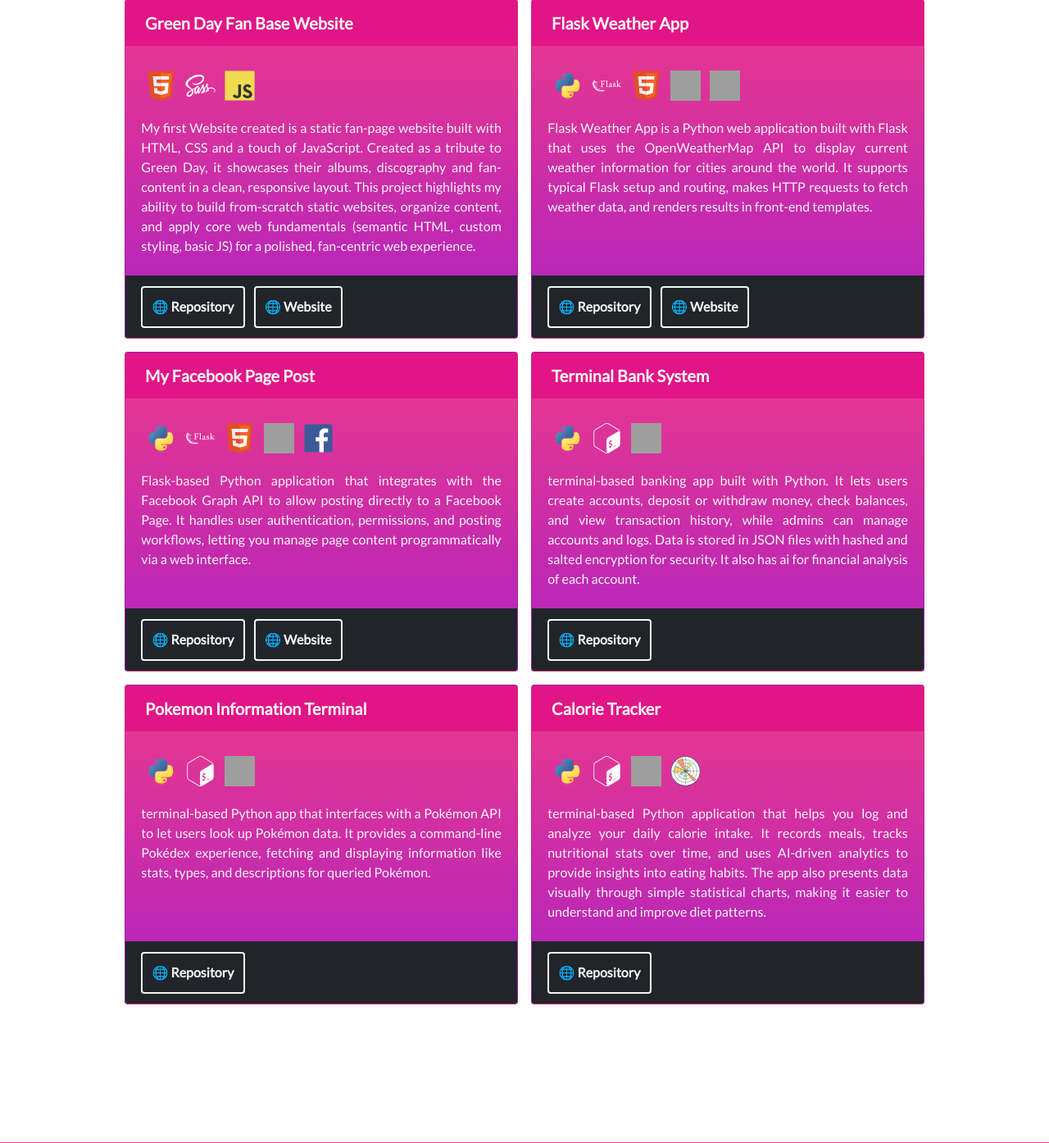
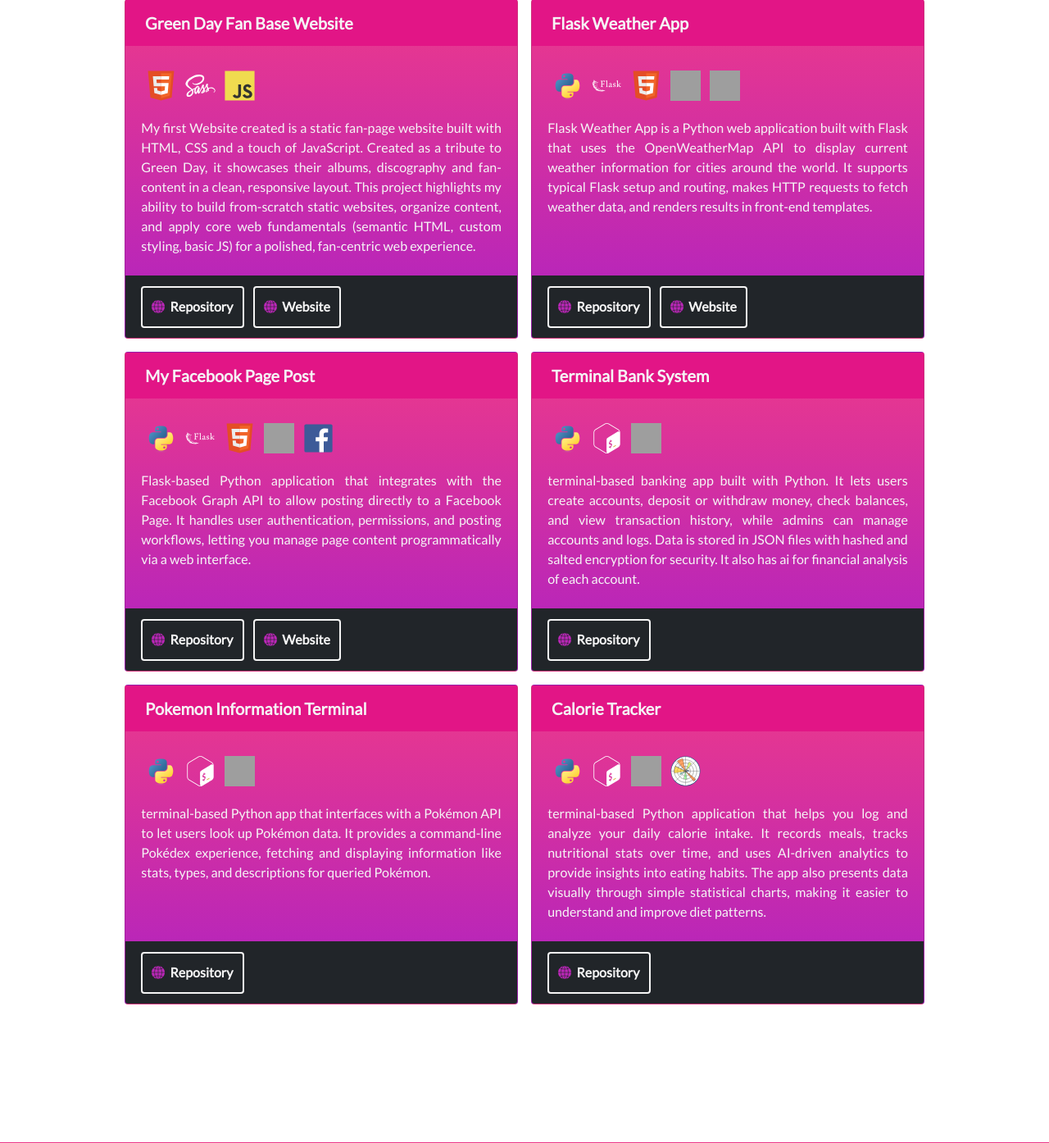
Before and after one commit to savjaylade84/jisun_portfolio, a Flask app: page / in a window 1280 px wide. Shown: the part 2076-3470 px from the top of the page at 82% size. Run offline with Flask 3, Linux system fonts and the light colour scheme; some libraries are stand-ins or nearby versions; grey boxes are pictures that could not be loaded.

Commit message:
feat: Add world icon to project links in template and update information.json

```diff
--- a/information/information.json
+++ b/information/information.json
@@ -16,6 +16,7 @@
     "error-img":"/img/error_person-removebg.png",
     "Let-Connect-Image":"/img/Business_merger-rafiki.png",
     "Website":"https://savjalade84.pythonanywhere.com/",
+    "world-icon":"static/img/global_purple.png",
     "social_media_icon": [
         {
             "Name": "Github",
--- a/templates/project.html
+++ b/templates/project.html
@@ -20,7 +20,11 @@
                     </div>
 
                     <div class="card-footer">
-                        <a href=" {{ url_for('external_links',name=project['Name'],target=project['Link']) | default('/error') }} " target="_blank" draggable="false" class="btn button button-white right-margin-xsmall">🌐 Repository</a>
+                        <a href=" {{ url_for('external_links',name=project['Name'],target=project['Link']) | default('/error') }} " target="_blank" draggable="false" class="btn button button-white right-margin-xsmall">
+                            <img src="{{ information['world-icon'] }}" alt="purple global icon" width="16" height="16">
+                            &nbsp;
+                            Repository
+                        </a>
 
                         {#
                              this validate if there's any website link on the repository
@@ -28,7 +32,11 @@
                              visit that website
                         #}
                         {% if project['website-link'] %}
-                            <a href=" {{ url_for('external_links',name=project['Name'],target=project['website-link']) | default('/error') }} " target="_blank" draggable="false" class="btn button button-white">🌐 Website</a>
+                            <a href=" {{ url_for('external_links',name=project['Name'],target=project['website-link']) | default('/error') }} " target="_blank" draggable="false" class="btn button button-white">
+                                <img src="{{ information['world-icon'] }}" alt="purple global icon" width="16" height="16">
+                                &nbsp;
+                                Website
+                            </a>
                         {% endif%}
 
                     </div>
```
Also changed, not shown: static/img/global_purple.png (added).
